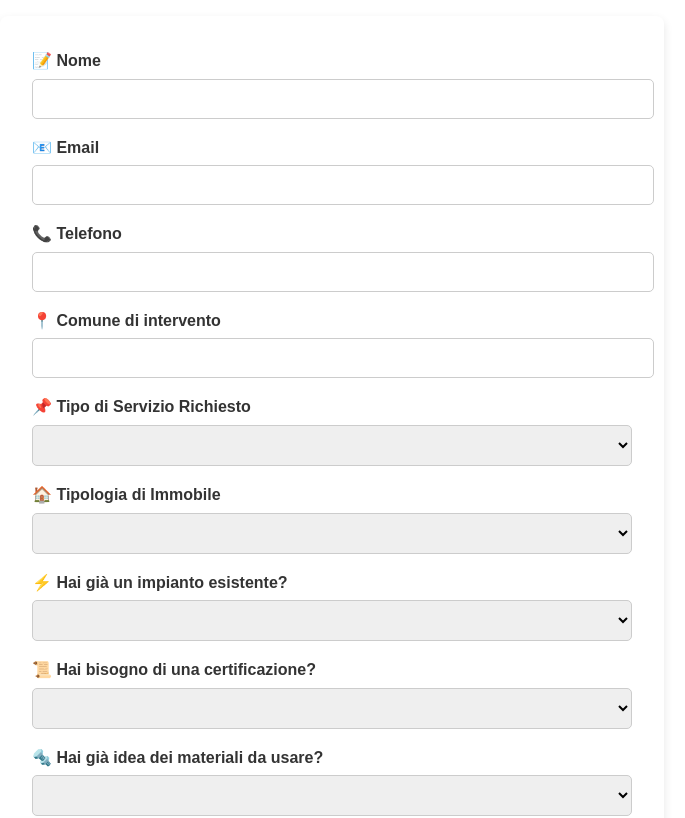
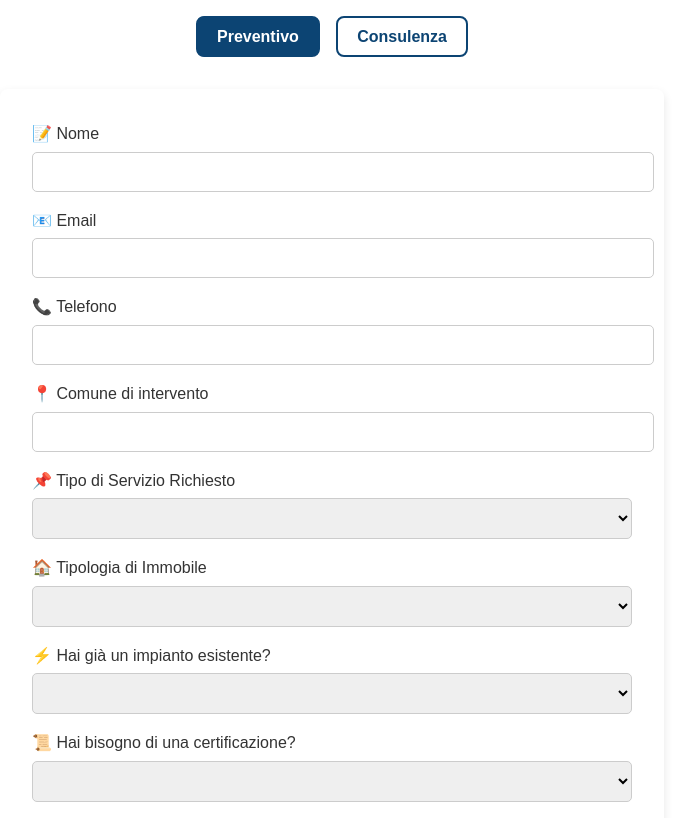
Before and after one commit to Dimoniss/ZimovElc, a Vue app in the folder front-end/gpt/zimov-electric/: page / in a window 1280 px wide. Shown: the part 9080-9898 px from the top of the page, without its empty margins (308-993 px from the left). Built offline with nearby package versions, Linux system fonts and the light colour scheme.

Commit message:
add switc contact form

```diff
--- a/front-end/gpt/zimov-electric/src/i18n/index.js
+++ b/front-end/gpt/zimov-electric/src/i18n/index.js
@@ -273,6 +273,10 @@ const messages = {
     },
     contact: {
       title: "Contact Us",
+      types: {
+        estimate: "Estimate",
+        consultation: "Consultation",
+      },
       name: "Full Name / Company Name",
       email: "Email",
       phone: "Phone",
@@ -615,6 +619,10 @@ const messages = {
     },
     contact: {
       title: "Contattaci",
+      types: {
+        estimate: "Preventivo",
+        consultation: "Consulenza",
+      },
       name: "Nome",
       email: "Email",
       phone: "Telefono",
--- a/front-end/gpt/zimov-electric/src/pages/Home.vue
+++ b/front-end/gpt/zimov-electric/src/pages/Home.vue
@@ -9,6 +9,8 @@ import heroBackground3 from "../assets/hero-slide/slide_3.jpg";
 import heroBackground4 from "../assets/hero-slide/slide_4.jpg";
 
 const { t } = useI18n(); // Use the translation function
+
+const formType = ref("estimate"); // "estimate" or "consultation"
 
 // list of images for the slider
 const sliderImages = ref([
@@ -365,9 +367,24 @@ onMounted(() => {
     <!-- Contacts Section -->
     <div class="contact-page">
       <h1>{{ t("contact.title") }}</h1>
+
+      <div class="form-toggle-buttons">
+        <button
+          :class="{ active: formType === 'estimate' }"
+          @click="formType = 'estimate'"
+        >
+          {{ t("contact.types.estimate") }}
+        </button>
+        <button
+          :class="{ active: formType === 'consultation' }"
+          @click="formType = 'consultation'"
+        >
+          {{ t("contact.types.consultation") }}
+        </button>
+      </div>
+
       <div class="form-container">
         <form class="contact-form" @submit.prevent="handleSubmit">
-          <!-- Информация о пользователе -->
           <div class="form-group">
             <label for="name">📝 {{ t("contact.name") }}</label>
             <input type="text" id="name" v-model="form.name" required />
@@ -383,12 +400,17 @@ onMounted(() => {
             <input type="tel" id="phone" v-model="form.phone" required />
           </div>
 
+          <div v-if="formType === 'estimate'">
             <div class="form-group">
               <label for="location">📍 {{ t("contact.location") }}</label>
-            <input type="text" id="location" v-model="form.location" required />
+              <input
+                type="text"
+                id="location"
+                v-model="form.location"
+                required
+              />
             </div>
 
-          <!-- Выпадающие списки -->
             <div class="form-group">
               <label for="service">📌 {{ t("contact.serviceType") }}</label>
               <select id="service" v-model="form.service">
@@ -403,7 +425,9 @@ onMounted(() => {
             </div>
 
             <div class="form-group">
-            <label for="propertyType">🏠 {{ t("contact.propertyType") }}</label>
+              <label for="propertyType"
+                >🏠 {{ t("contact.propertyType") }}</label
+              >
               <select id="propertyType" v-model="form.propertyType">
                 <option
                   v-for="option in propertyOptions"
@@ -419,7 +443,7 @@ onMounted(() => {
               <label for="existingSystem"
                 >⚡ {{ t("contact.existingSystem") }}</label
               >
-            <select id="existingSystem" v-model="form.existingSystems">
+              <select id="existingSystem" v-model="form.existingSystem">
                 <option
                   v-for="option in existingSystemOptions"
                   :key="option"
@@ -457,6 +481,7 @@ onMounted(() => {
                 </option>
               </select>
             </div>
+          </div>
 
           <div class="form-group">
             <label for="contactPreference"
@@ -473,13 +498,11 @@ onMounted(() => {
             </select>
           </div>
 
-          <!-- Поле для дополнительной информации -->
           <div class="form-group">
             <label for="details">💬 {{ t("contact.details") }}</label>
             <textarea id="details" v-model="form.details" rows="4"></textarea>
           </div>
 
-          <!-- Кнопка отправки -->
           <button type="submit" class="submit-button">
             {{ t("contact.button") }}
           </button>
@@ -738,7 +761,6 @@ onMounted(() => {
 }
 
 /* General layout for the services page */
-/* General layout for the services page */
 .services {
   font-family: Arial, sans-serif;
   color: #333;
--- a/front-end/gpt/zimov-electric/src/style.css
+++ b/front-end/gpt/zimov-electric/src/style.css
@@ -316,8 +316,31 @@ button:focus-visible {
 }
 
 label {
+  margin-bottom: 5px;
+}
+
+.form-toggle-buttons {
+  display: flex;
+  justify-content: center;
+  gap: 1rem;
+  margin-bottom: 2rem;
+}
+
+.form-toggle-buttons button {
+  padding: 0.6rem 1.2rem;
+  border: 2px solid #0c4473;
+  background: white;
+  color: #0c4473;
   font-weight: bold;
-  margin-bottom: 5px;
+  cursor: pointer;
+  border-radius: 8px;
+  transition: all 0.3s ease;
+}
+
+.form-toggle-buttons button.active,
+.form-toggle-buttons button:hover {
+  background: #0c4473;
+  color: white;
 }
 
 input,
```
Lines whose indentation alone changed are shown as unchanged.
